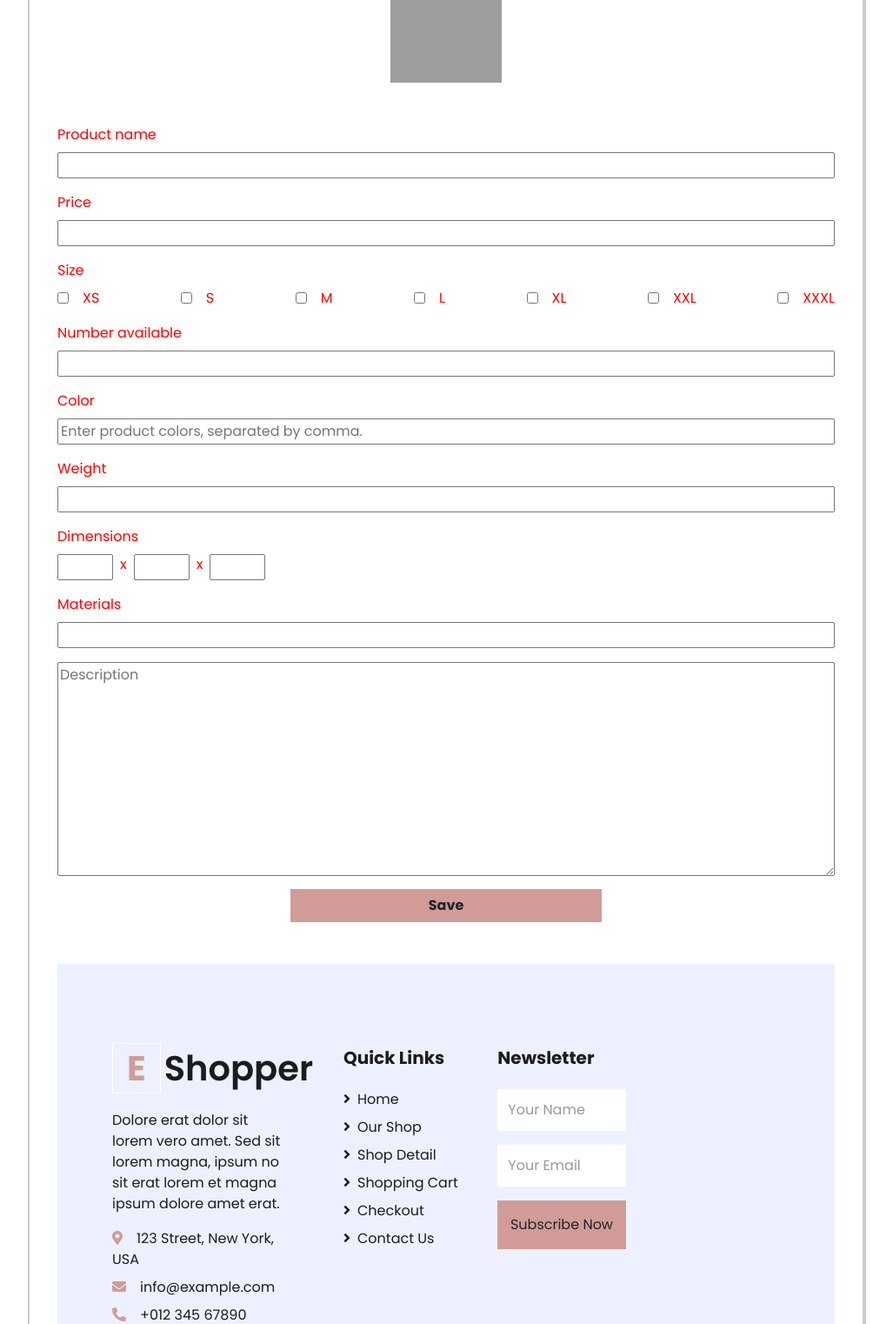
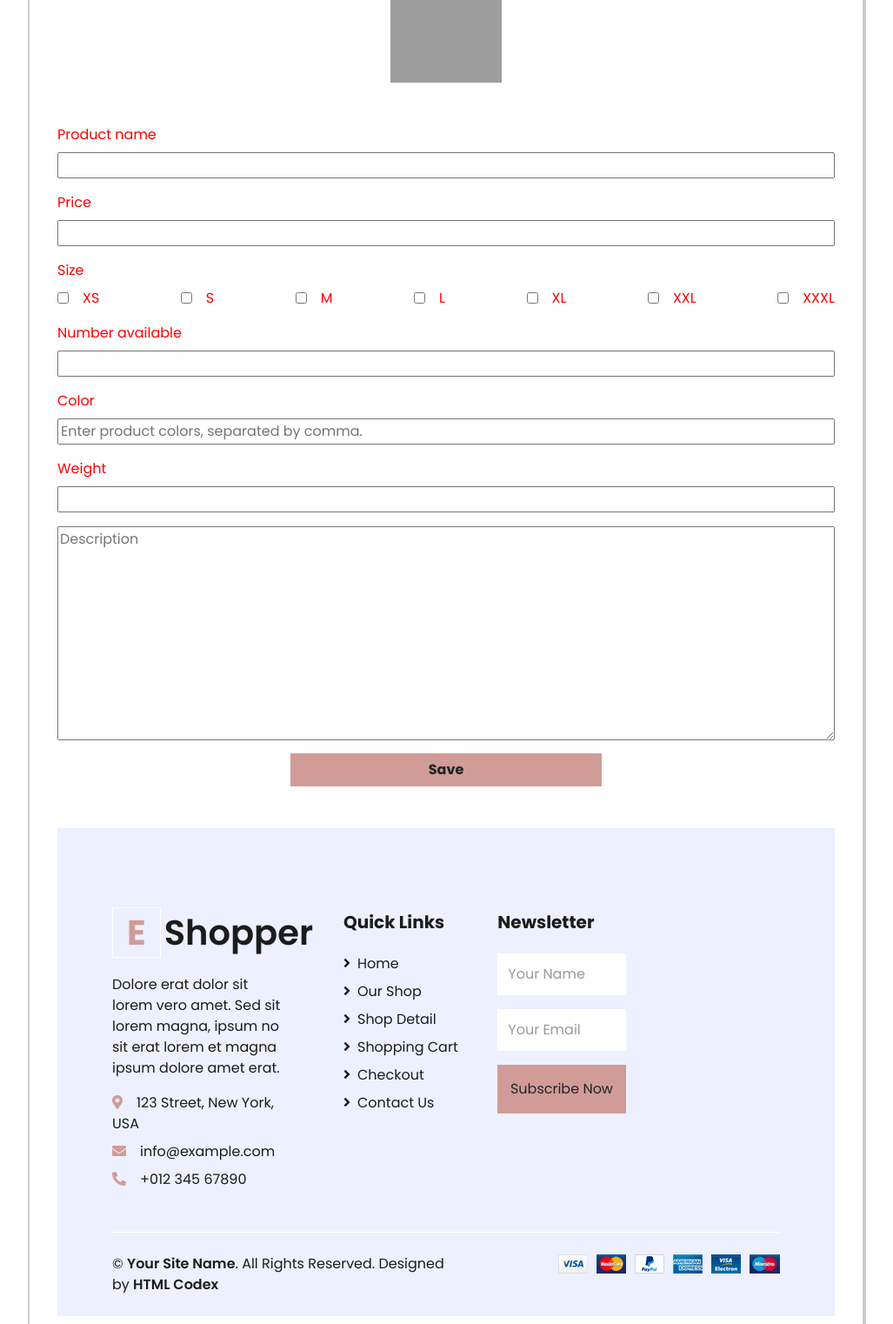
Before and after one commit to Goddy01/E-commerce, a Django app: template templates/create_product.html in a window 1280 px wide. Shown: the part 804-2326 px from the top of the page at 87% size, without its empty margins (127-1154 px from the left). Run offline with Django 3.2, Linux system fonts and the light colour scheme; the template is opened without the code that fills it, so the values that code supplies are empty; some libraries are stand-ins or nearby versions; grey boxes are pictures that could not be loaded.

Commit message:
removed dimensions and materials input

```diff
--- a/templates/create_product.html
+++ b/templates/create_product.html
@@ -74,9 +74,9 @@
             <label for="product-weight">Weight</label>
             <input type="number" name="product-weight" id="product-weight">
         </div>
-        <div style="display: flex; flex-direction: column; margin-bottom: 1rem;">
+        <!-- <div style="display: flex; flex-direction: column; margin-bottom: 1rem;"> -->
             <!-- Dimensions -->
-            <label for="product-dimensions">Dimensions</label>
+            <!-- <label for="product-dimensions">Dimensions</label>
             <div style="display: flex">
                 <div style="display: flex">
                     <input type="number" name="product-dimensions" id="product-dimensions" style="margin-right: .5rem; width: 4rem"> x
@@ -90,13 +90,13 @@
                     margin-left: .5rem;width: 4rem">
                 </div>
             </div>
-        </div>
+        </div> -->
 
-        <div style="display: flex; flex-direction: column; margin-bottom: 1rem;">
+        <!-- <div style="display: flex; flex-direction: column; margin-bottom: 1rem;"> -->
             <!-- Product Materials -->
-            <label for="product-materials">Materials</label>
+            <!-- <label for="product-materials">Materials</label>
             <input type="text" name="product-materials" id="product-materials">
-        </div>
+        </div> -->
 
         <textarea placeholder="Description" id="description" style="width: 100%;" rows="10"></textarea>
 
```
